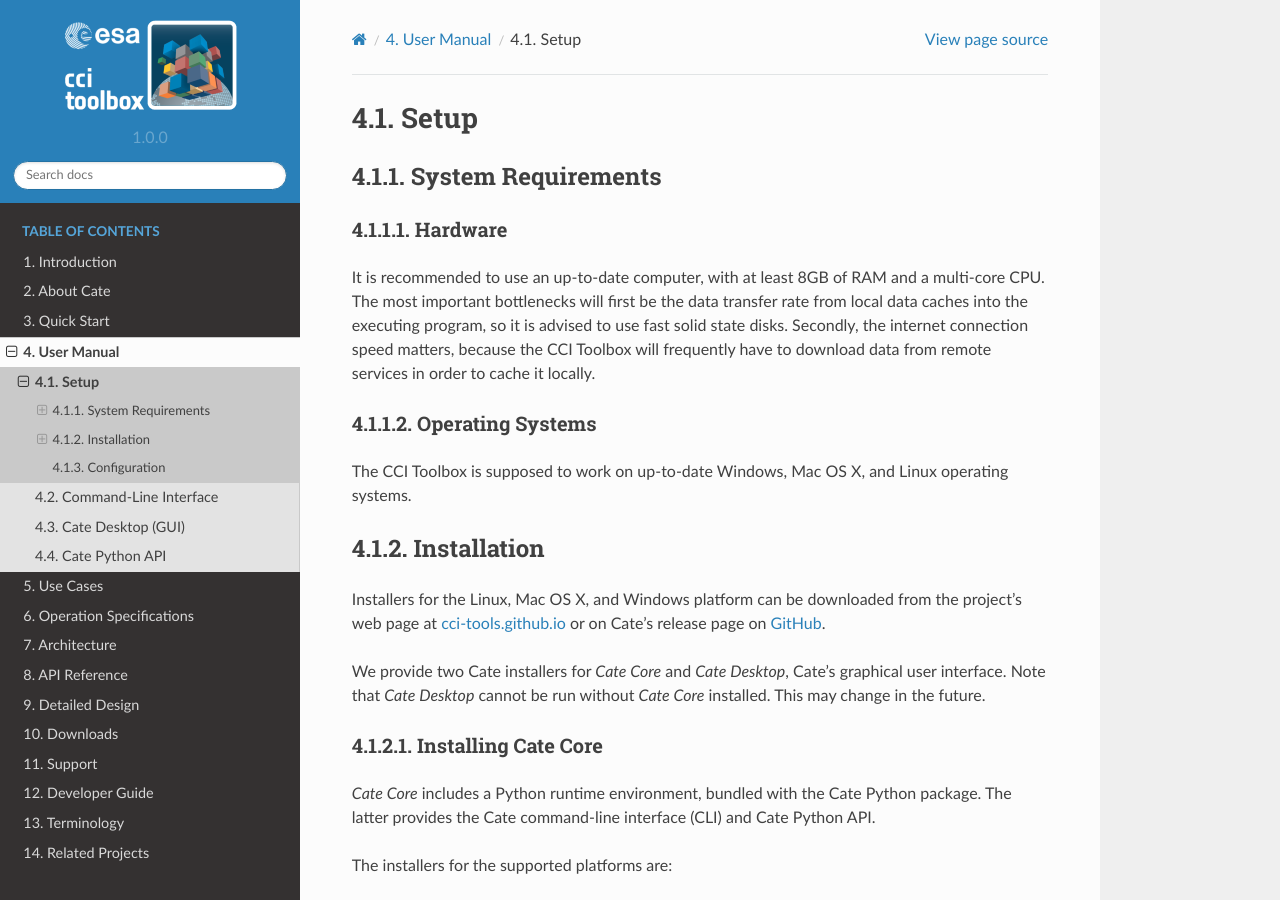
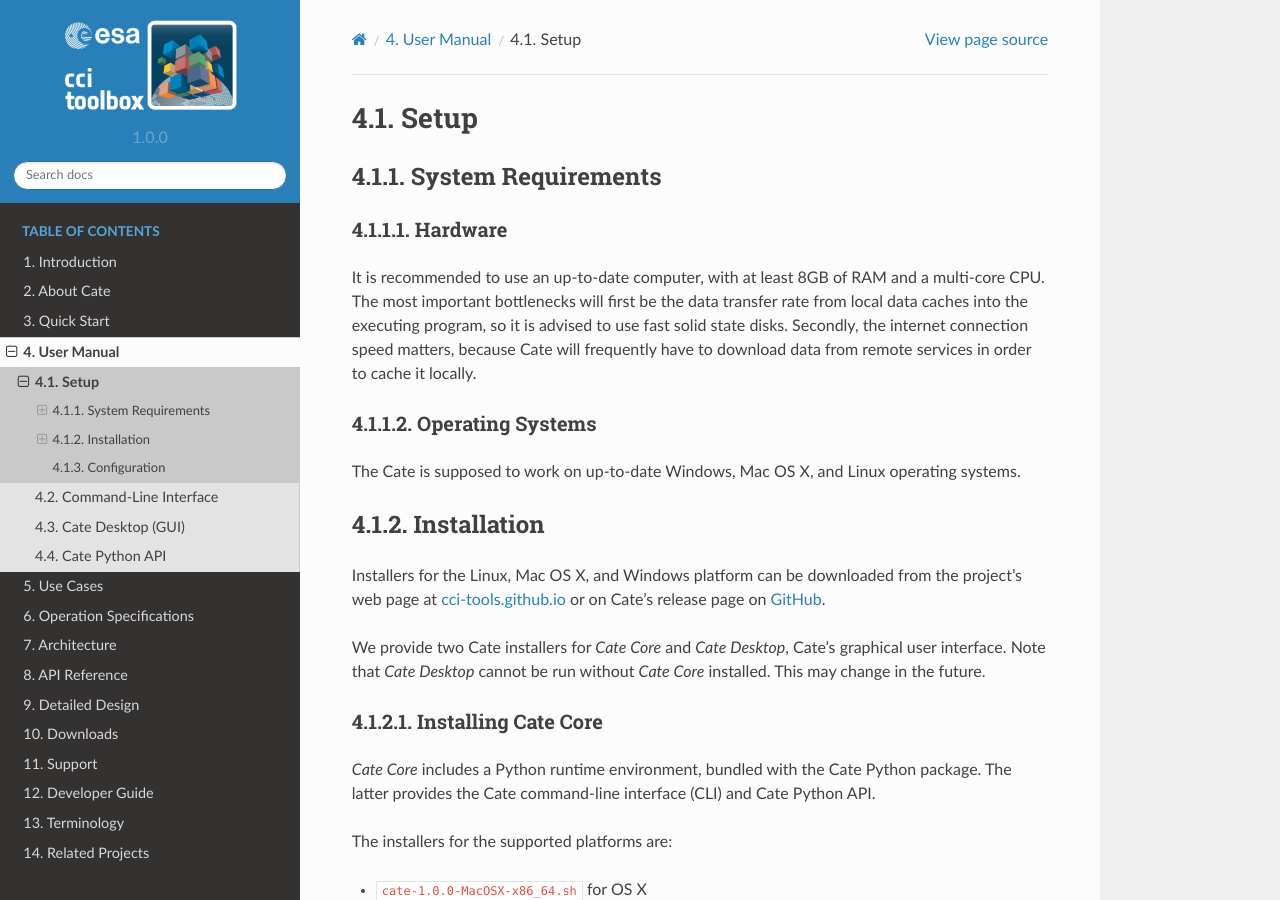
Before and after one commit to CCI-Tools/cate, a Sphinx documentation site: the page built from doc/source/user_manual/um_setup.rst, in a window 1280 px wide and 900 px high. Built offline with Sphinx 7.4.7 and the Read the Docs theme 2.0.0, drawn with Linux system fonts in a browser that asks for light colours; some of the changed text lies outside the part shown.

Commit message:
updated installation guide

```diff
--- a/doc/source/user_manual/um_setup.rst
+++ b/doc/source/user_manual/um_setup.rst
@@ -14,13 +14,13 @@
 It is recommended to use an up-to-date computer, with at least 8GB of RAM and a multi-core CPU.
 The most important bottlenecks will first be the data transfer rate from local data caches into the
 executing program, so it is advised to use fast solid state disks. Secondly, the internet connection
-speed matters, because the CCI Toolbox will frequently have to download data from remote services
+speed matters, because Cate will frequently have to download data from remote services
 in order to cache it locally.
 
 Operating Systems
 -----------------
 
-The CCI Toolbox is supposed to work on up-to-date Windows, Mac OS X, and Linux operating systems.
+The Cate is supposed to work on up-to-date Windows, Mac OS X, and Linux operating systems.
 
 
 Installation
@@ -120,7 +120,7 @@
 Installing Cate Core from Sources
 ---------------------------------
 
-If you are a developer you may wish to build and install the CCI Toolbox from Python sources.
+If you are a developer you may wish to build and install Cate from Python sources.
 In this case, please follow the instructions given in the project's
 `README <https://github.com/CCI-Tools/cate/blob/master/README.md>`_ on GitHub.
 
@@ -143,7 +143,7 @@
 Configuration
 =============
 
-CCI Toolbox' configuration file is called ``conf.py`` and is located in the ``~/.cate`` directory, where ``~`` is
+Cate's configuration file is called ``conf.py`` and is located in the ``~/.cate/1.0.0`` directory, where ``~`` is
 the current user's home directory.
 
 Given here is an overview of the possible configuration parameters:
```
